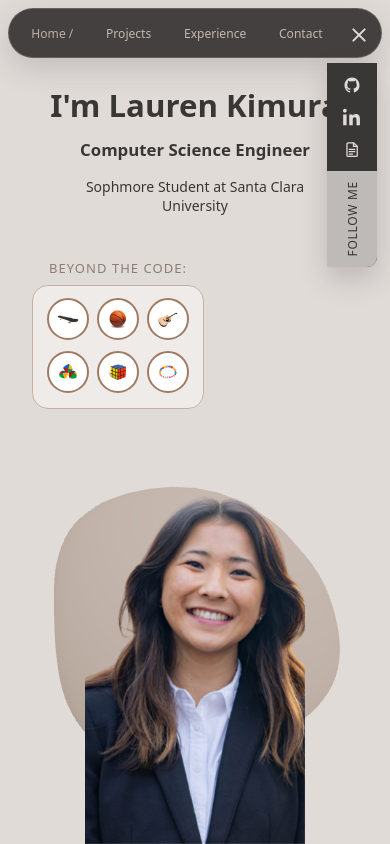
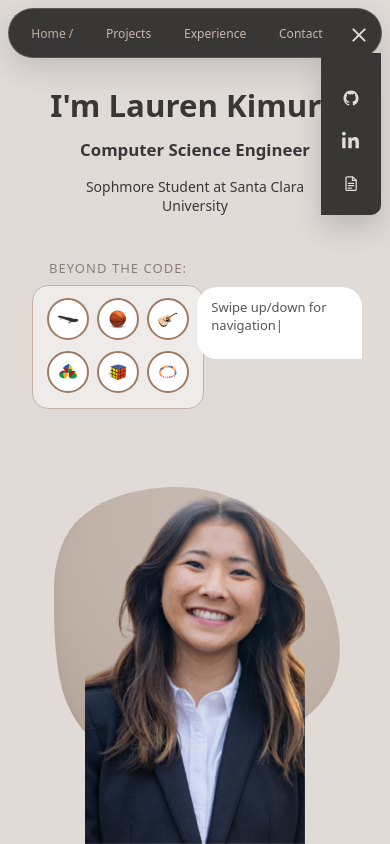
Before and after one commit to LaurenKimura/WebsiteMain, a React (Vite) app: page / in a window 390 px wide. Both pictures are taken after a click on the button "Open socials". Shown: the top 844 px of the page. Built offline with nearby package versions, Linux system fonts and the light colour scheme; a web font is replaced by a local one.

Commit message:
updating

```diff
--- a/src/components/home/Speech.jsx
+++ b/src/components/home/Speech.jsx
@@ -22,7 +22,6 @@ const Speech = () => {
                     repeat={Infinity}
                 />
             </div>
-            <img src="/man.png" alt="" />
         </motion.div>
     )
 }
--- a/src/components/home/home.css
+++ b/src/components/home/home.css
@@ -201,6 +201,31 @@
     height: 70px;
 }
 
+.bubbleContainer {
+    width: 50%;
+    display: flex;
+    gap: 8px;
+    justify-content: space-between;
+    align-items: end;
+}
+
+.bubble {
+    width: 100%;
+    height: 100px;
+    background-color: white;
+    color: #555;
+    padding: 24px;
+    font-size: 18px;
+    border-radius: 20px 20px 0px 20px;
+}
+
+.bubbleContainer img {
+    width: 50px;
+    height: 50px;
+    border-radius: 100%;
+    object-fit: cover;
+}
+
 .contactLink {
     margin-bottom: 50px;
 }
@@ -354,20 +379,38 @@
 
   .hSection.right {
     position: absolute;
-    top: auto;
-    right: auto;
-    left: 50%;
-    bottom: max(16px, env(safe-area-inset-bottom));
-    transform: translateX(-50%);
-    width: auto;
+    top: 34%;
+    right: 12px;
+    left: auto;
+    bottom: auto;
+    transform: none;
+    width: min(220px, 46%);
     height: auto;
-    align-items: center;
-    justify-content: flex-end;
+    align-items: flex-end;
+    justify-content: flex-start;
     padding: 0;
     z-index: 3;
   }
 
-  .bubbleContainer,
+  .bubbleContainer {
+    display: flex;
+    width: 100%;
+    gap: 6px;
+  }
+
+  .bubble {
+    height: auto;
+    min-height: 72px;
+    padding: 12px 14px;
+    font-size: 13px;
+    line-height: 1.35;
+  }
+
+  .bubbleContainer img {
+    width: 36px;
+    height: 36px;
+  }
+
   .certificate,
   .contactLink {
     display: none;
--- a/src/components/nav/Navbar.jsx
+++ b/src/components/nav/Navbar.jsx
@@ -158,6 +158,7 @@ const Navbar = () => {
                 exit={{ opacity: 0, y: -8, scale: 0.96 }}
                 transition={{ duration: 0.2, ease: "easeOut" }}
               >
+                <div className="navFollowIcons">
                   {socials.map((social) => (
                     <a
                       key={social.label}
@@ -172,8 +173,6 @@ const Navbar = () => {
                       {social.icon}
                     </a>
                   ))}
-                <div className="navFollowTextWrap">
-                  <span className="navFollowText">FOLLOW ME</span>
                 </div>
               </motion.div>
             )}
--- a/src/components/nav/navbar.css
+++ b/src/components/nav/navbar.css
@@ -18,10 +18,9 @@
   gap: 12px;
   padding: 8px 12px 8px 28px;
   border-radius: 999px;
-  background: rgba(57, 55, 54, 0.94);
+  background: #393736;
   border: 1px solid rgba(193, 173, 160, 0.28);
   box-shadow: 0 10px 30px rgba(57, 55, 54, 0.18);
-  backdrop-filter: blur(16px);
 }
 
 .navLinks {
@@ -61,13 +60,15 @@
 }
 
 .navSocialToggle {
+  position: relative;
+  z-index: 2;
   width: 42px;
   height: 42px;
   display: inline-flex;
   flex-direction: column;
   align-items: center;
   justify-content: center;
-  gap: 5px;
+  gap: 8px;
   padding: 0;
   border: 0;
   border-radius: 50%;
@@ -84,14 +85,15 @@
 .navSocialBar {
   display: block;
   width: 22px;
-  height: 2.5px;
+  height: 3px;
   border-radius: 999px;
   background: currentColor;
+  transform-origin: center;
   transition: transform 0.2s ease, opacity 0.2s ease;
 }
 
 .navSocialToggle.isOpen .navSocialBar:nth-child(2) {
-  transform: translateY(7.5px) rotate(45deg);
+  transform: translateY(11px) rotate(45deg);
 }
 
 .navSocialToggle.isOpen .navSocialBar:nth-child(3) {
@@ -99,18 +101,18 @@
 }
 
 .navSocialToggle.isOpen .navSocialBar:nth-child(4) {
-  transform: translateY(-7.5px) rotate(-45deg);
+  transform: translateY(-11px) rotate(-45deg);
 }
 
 .navFollowPanel {
   position: absolute;
-  top: calc(100% + 10px);
-  right: 0;
-  z-index: 90;
+  top: 100%;
+  right: -12px;
+  z-index: 1;
   display: flex;
   flex-direction: column;
   align-items: stretch;
-  width: 50px;
+  width: 60px;
   padding: 0;
   overflow: hidden;
   background-color: #393736;
@@ -118,20 +120,25 @@
   box-shadow: 0 12px 28px rgba(57, 55, 54, 0.22);
 }
 
+.navFollowIcons {
+  display: flex;
+  flex-direction: column;
+  align-items: center;
+  justify-content: space-evenly;
+  height: 162px;
+  padding-top: 12px;
+  width: 100%;
+}
+
 .navFollowLink {
   position: relative;
   width: 20px;
   height: 20px;
-  margin: 12px auto 0;
   display: flex;
   align-items: center;
   justify-content: center;
   color: #e1dbd8;
   transition: color 0.2s ease, transform 0.2s ease;
-}
-
-.navFollowLink:last-of-type {
-  margin-bottom: 12px;
 }
 
 .navFollowLink:hover,
@@ -168,25 +175,6 @@
   opacity: 1;
 }
 
-.navFollowTextWrap {
-  display: flex;
-  align-items: center;
-  justify-content: center;
-  width: 100%;
-  margin: 0;
-  padding: 10px 0;
-  background-color: #bebab8;
-}
-
-.navFollowText {
-  color: #393736;
-  font-size: 12px;
-  letter-spacing: 0.06em;
-  white-space: nowrap;
-  writing-mode: vertical-rl;
-  transform: rotate(180deg);
-}
-
 .srOnly {
   position: absolute;
   width: 1px;
@@ -209,9 +197,6 @@
     padding: 6px 6px 6px 8px;
   }
 
-  .navLinks {
-    gap: 0;
-  }
 
   .navLinks a {
     font-size: clamp(12px, 3vw, 14px);
@@ -238,6 +223,10 @@
     transform: translateY(-6px) rotate(-45deg);
   }
 
+  .navFollowPanel {
+    right: -6px;
+  }
+
   .navFollowLink::after {
     display: none;
   }
@@ -257,4 +246,8 @@
     font-size: clamp(11px, 3.1vw, 13px);
     padding: 8px clamp(3px, 1vw, 6px);
   }
+
+  .navFollowPanel {
+    right: -4px;
+  }
 }
```
Lines whose indentation alone changed are shown as unchanged.
